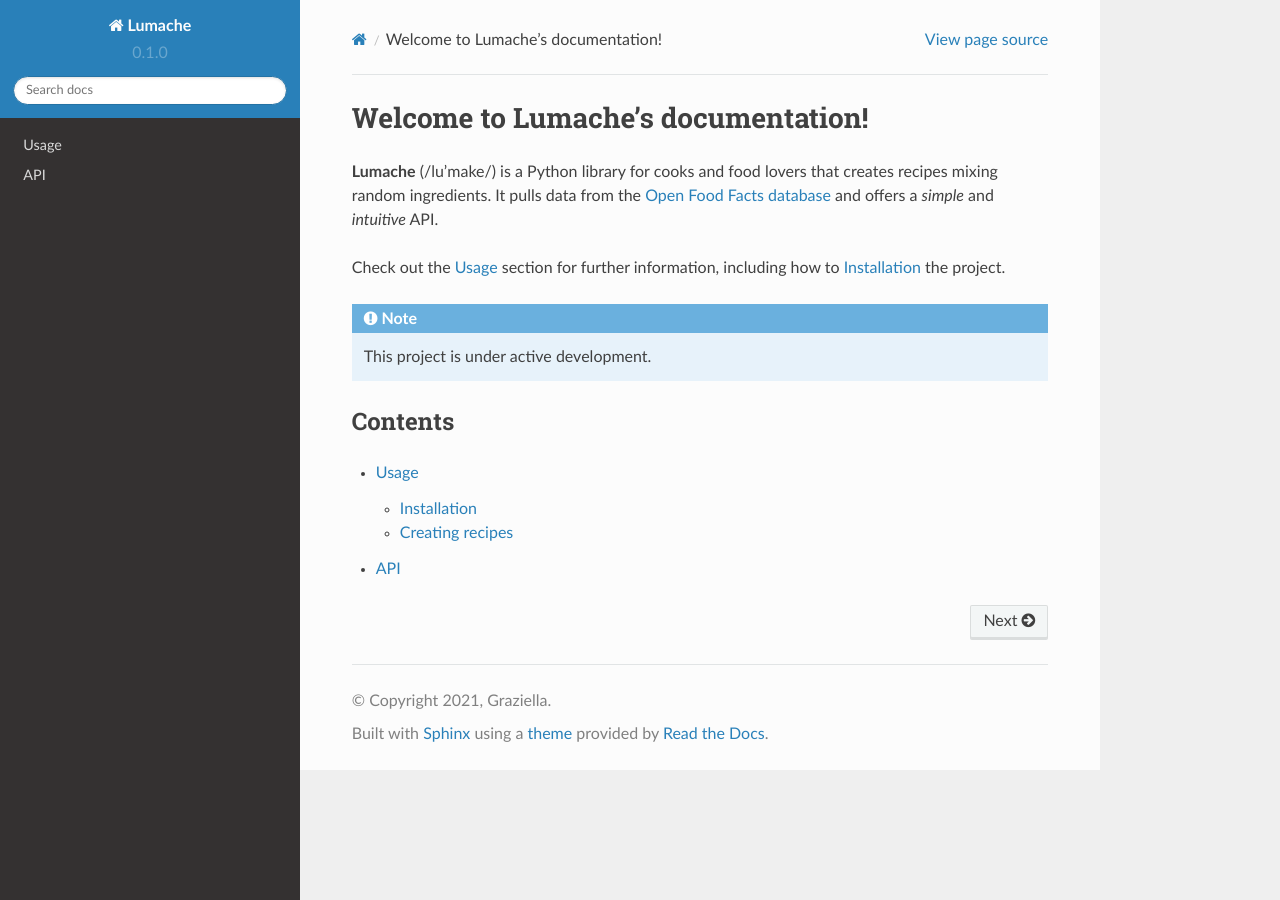
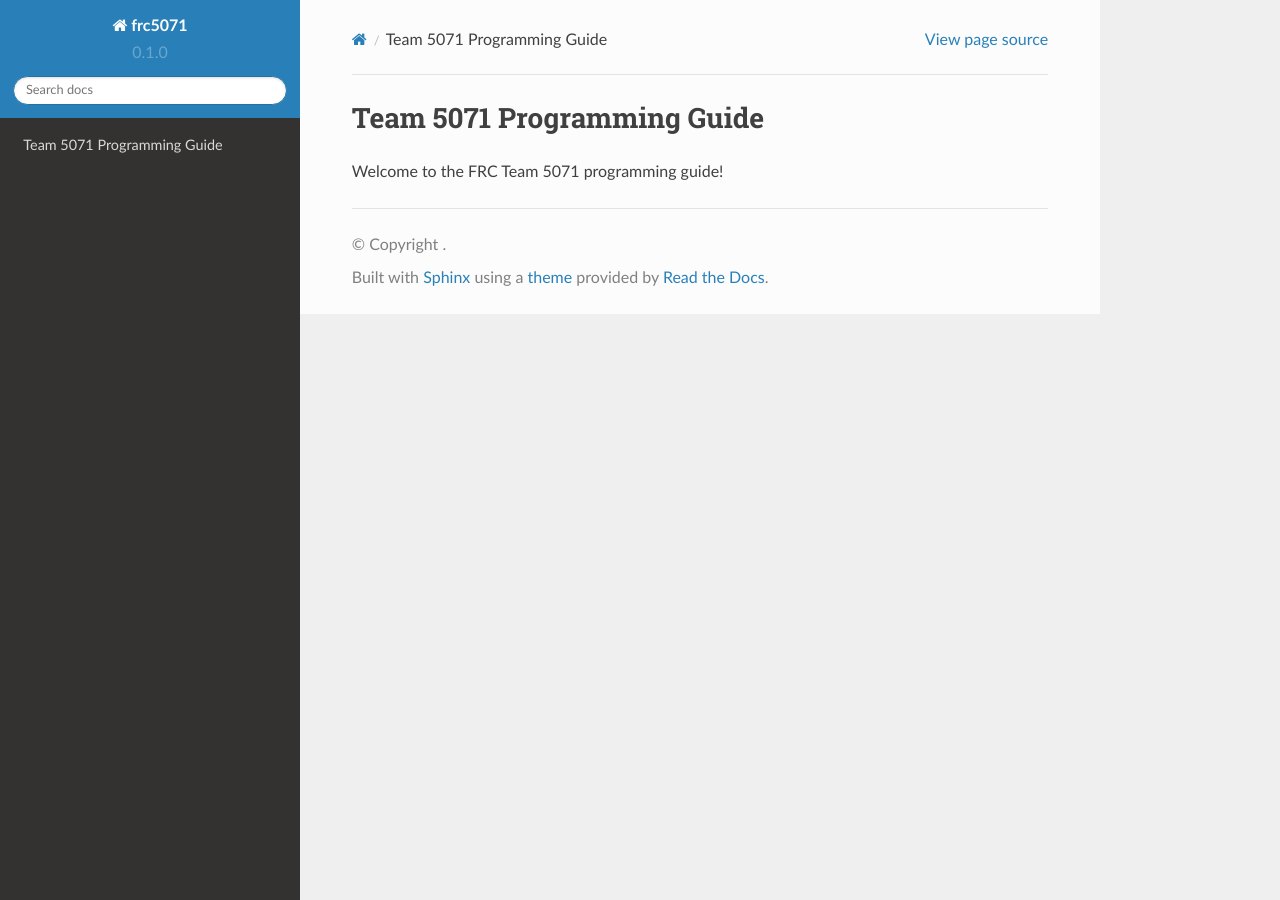
Before and after one commit to ChargerRobotics/docs, a Sphinx documentation site: the page built from docs/source/index.rst, in a window 1280 px wide. Built offline with Sphinx 7.4.7 and the Read the Docs theme 2.0.0, drawn with Linux system fonts in a browser that asks for light colours.

Commit message:
draft again

```diff
--- a/docs/source/api.rst
+++ /dev/null
@@ -1,7 +0,0 @@
-API
-===
-
-.. autosummary::
-   :toctree: generated
-
-   lumache
--- a/docs/source/conf.py
+++ b/docs/source/conf.py
@@ -2,9 +2,8 @@
 
 # -- Project information
 
-project = 'Lumache'
-copyright = '2021, Graziella'
-author = 'Graziella'
+project = 'frc5071'
+author = 'DatAsianBoi123'
 
 release = '0.1'
 version = '0.1.0'
--- a/docs/source/index.rst
+++ b/docs/source/index.rst
@@ -1,22 +1,3 @@
-Welcome to Lumache's documentation!
+Team 5071 Programming Guide
 ===================================
-
-**Lumache** (/lu'make/) is a Python library for cooks and food lovers
-that creates recipes mixing random ingredients.
-It pulls data from the `Open Food Facts database <https://world.openfoodfacts.org/>`_
-and offers a *simple* and *intuitive* API.
-
-Check out the :doc:`usage` section for further information, including
-how to :ref:`installation` the project.
-
-.. note::
-
-   This project is under active development.
-
-Contents
---------
-
-.. toctree::
-
-   usage
-   api
+Welcome to the FRC Team 5071 programming guide!
```
Also changed, not shown: docs/source/usage.rst (deleted, +0 -33 lines), lumache.py (deleted, +0 -23 lines), pyproject.toml (deleted, +0 -8 lines).
